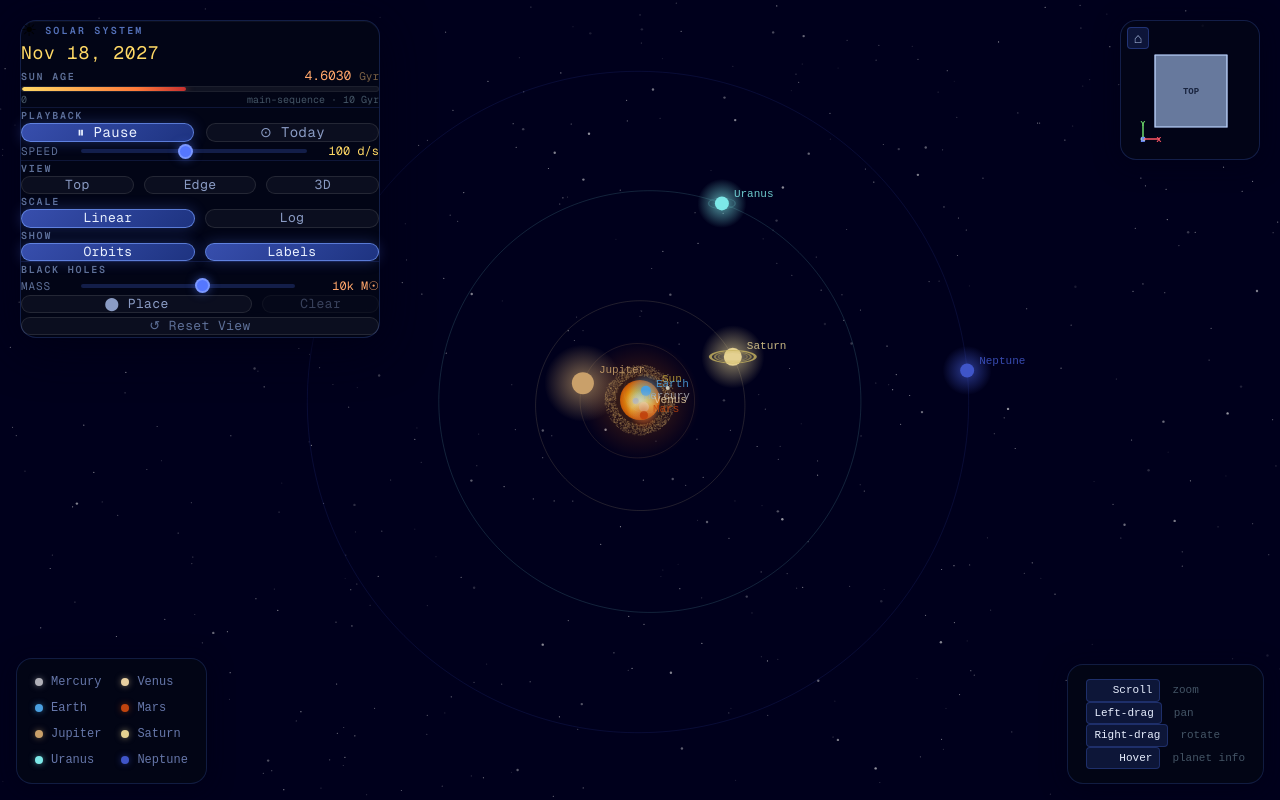
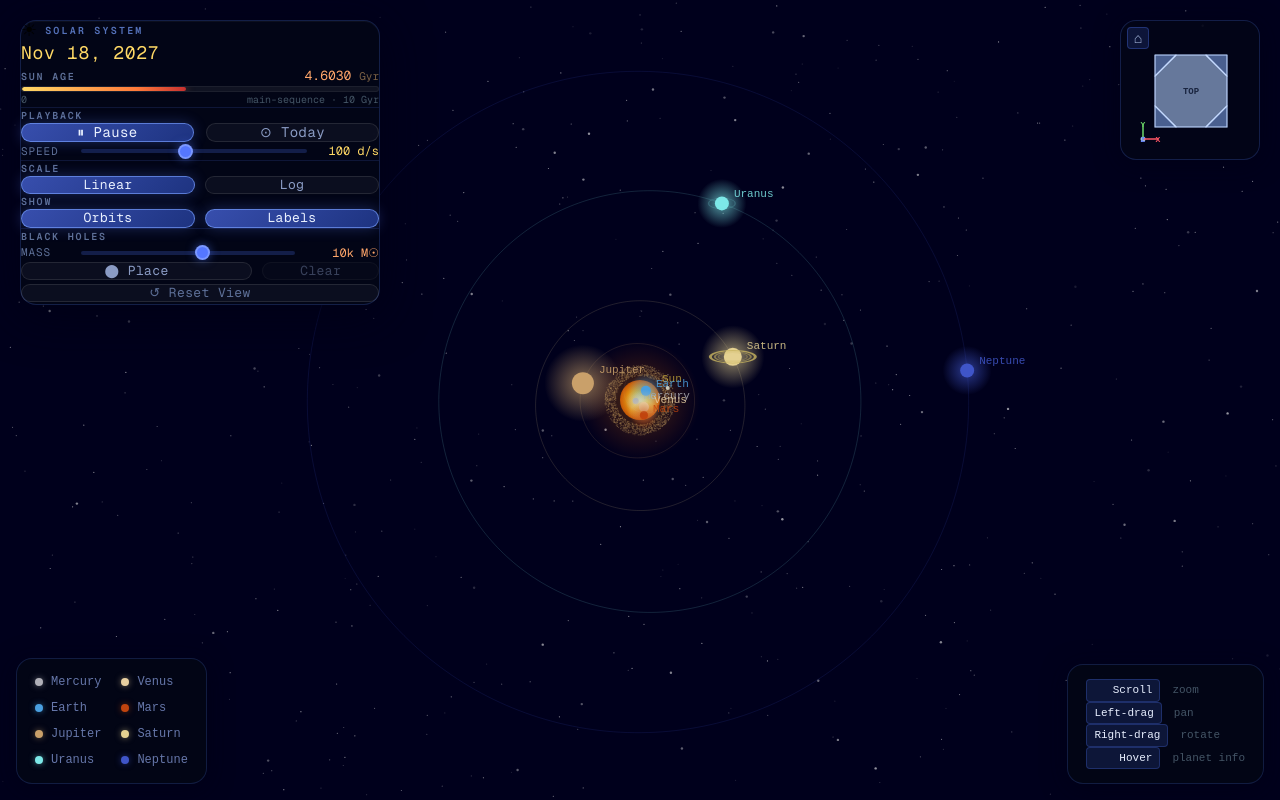
Before and after one commit to kwanlokto/solar-system-simulation, a Next.js app: page / in a window 1280 px wide. Built offline with nearby package versions, Linux system fonts and the light colour scheme.

Commit message:
clean up

```diff
--- a/src/components/ControlPanel.tsx
+++ b/src/components/ControlPanel.tsx
@@ -60,7 +60,6 @@ interface Props {
   onUpdate: (patch: Partial<SimState>) => void;
   onResetView: () => void;
   onJumpToNow: () => void;
-  onSetViewAngle: (az: number, el: number) => void;
   onTogglePlaceBH: () => void;
   onClearBlackHoles: () => void;
 }
@@ -68,7 +67,7 @@ interface Props {
 export default function ControlPanel({
   state, dateStr, sunAgeGyr, sunProgress, blackHoleCount, placingBH,
   bhMassExp, onBhMassExpChange,
-  onUpdate, onResetView, onJumpToNow, onSetViewAngle,
+  onUpdate, onResetView, onJumpToNow,
   onTogglePlaceBH, onClearBlackHoles,
 }: Props) {
   return (
@@ -154,24 +153,6 @@ export default function ControlPanel({
 
       <div className="border-t border-[rgba(80,120,255,0.15)] mb-6" />
 
-      {/* View */}
-      <div className={SECTION_LABEL}>View</div>
-      <div className="flex gap-2.5 mb-5">
-        {([
-          ['Top',  () => onSetViewAngle(0, 0)],
-          ['Edge', () => onSetViewAngle(0, Math.PI / 2)],
-          ['3D',   () => onSetViewAngle(Math.PI / 5, Math.PI / 4)],
-        ] as [string, () => void][]).map(([label, handler]) => (
-          <button
-            key={label}
-            onClick={handler}
-            className={btn(false, 'flex-1 py-3 text-[13px]')}
-          >
-            {label}
-          </button>
-        ))}
-      </div>
-
       <div className={SECTION_LABEL}>Scale</div>
       <div className="flex gap-2.5 mb-5">
         <button
--- a/src/components/OrientationGizmo.tsx
+++ b/src/components/OrientationGizmo.tsx
@@ -11,31 +11,109 @@ interface Props {
 
 const SIZE = 140;
 const CENTER = SIZE / 2;
-const CUBE_R = 36; // cube half-extent in screen px
+const RADIUS = 36;
+const XI = Math.sqrt(2) - 1; // truncation factor: ≈ 0.414
 
-// 8 cube vertices at (±1, ±1, ±1).
-const VERTS: [number, number, number][] = [
-  [-1, -1, -1], [ 1, -1, -1], [ 1,  1, -1], [-1,  1, -1],
-  [-1, -1,  1], [ 1, -1,  1], [ 1,  1,  1], [-1,  1,  1],
-];
-
+interface V3 { x: number; y: number; z: number; }
 interface FaceDef {
-  v: [number, number, number, number]; // vertex indices, CCW from outside
-  normal: [number, number, number];
+  vIdx: number[];
+  center: V3;
   label: string;
-  /** target [rotAz, rotEl] when this face is clicked */
   target: [number, number];
+  kind: 'oct' | 'tri';
 }
 
-// Convention: TOP=+Z, BOTTOM=-Z, RIGHT=+X, LEFT=-X, BACK=+Y, FRONT=-Y
-const FACES: FaceDef[] = [
-  { v: [4, 5, 6, 7], normal: [0, 0,  1], label: 'TOP',    target: [0,             0] },
-  { v: [3, 2, 1, 0], normal: [0, 0, -1], label: 'BOTTOM', target: [0,             Math.PI] },
-  { v: [5, 1, 2, 6], normal: [ 1, 0, 0], label: 'RIGHT',  target: [ Math.PI / 2,  Math.PI / 2] },
-  { v: [0, 4, 7, 3], normal: [-1, 0, 0], label: 'LEFT',   target: [-Math.PI / 2,  Math.PI / 2] },
-  { v: [7, 6, 2, 3], normal: [0,  1, 0], label: 'BACK',   target: [Math.PI,       Math.PI / 2] },
-  { v: [4, 0, 1, 5], normal: [0, -1, 0], label: 'FRONT',  target: [0,             Math.PI / 2] },
+// (az, el) such that the camera looks at origin from direction (cx, cy, cz).
+function dirToView(cx: number, cy: number, cz: number): [number, number] {
+  const r = Math.hypot(cx, cy, cz);
+  const el = Math.acos(cz / r);
+  const az = Math.atan2(cx, -cy);
+  return [az, el];
+}
+
+// Build truncated-cube geometry once (24 verts, 6 octagonal + 8 triangular faces).
+const SHAPE: { verts: V3[]; faces: FaceDef[] } = (() => {
+  const verts: V3[] = [];
+  const pushUnique = (v: V3): number => {
+    for (let i = 0; i < verts.length; i++) {
+      const w = verts[i];
+      if (Math.abs(w.x - v.x) < 1e-6 && Math.abs(w.y - v.y) < 1e-6 && Math.abs(w.z - v.z) < 1e-6) {
+        return i;
+      }
+    }
+    verts.push(v);
+    return verts.length - 1;
+  };
+  for (const sx of [-1, 1]) for (const sy of [-1, 1]) for (const sz of [-1, 1]) {
+    pushUnique({ x: sx * XI, y: sy,      z: sz      });
+    pushUnique({ x: sx,      y: sy * XI, z: sz      });
+    pushUnique({ x: sx,      y: sy,      z: sz * XI });
+  }
+
+  const faces: FaceDef[] = [];
+
+  // 6 octagons (cardinal directions)
+  type Axis = 'x' | 'y' | 'z';
+  const octDefs: Array<[Axis, number, string]> = [
+    ['x',  1, 'RIGHT'],  ['x', -1, 'LEFT'],
+    ['y',  1, 'BACK'],   ['y', -1, 'FRONT'],
+    ['z',  1, 'TOP'],    ['z', -1, 'BOTTOM'],
   ];
+  for (const [axis, val, label] of octDefs) {
+    const matched: { idx: number; angle: number }[] = [];
+    for (let i = 0; i < verts.length; i++) {
+      const v = verts[i];
+      if (Math.abs(v[axis] - val) < 1e-6) {
+        let angle: number;
+        if (axis === 'x')      angle = Math.atan2(v.z, v.y);
+        else if (axis === 'y') angle = Math.atan2(v.x, v.z);
+        else                   angle = Math.atan2(v.y, v.x);
+        // Flip for negative face so CCW orientation is from outside the shape.
+        matched.push({ idx: i, angle: angle * val });
+      }
+    }
+    matched.sort((a, b) => a.angle - b.angle);
+    const center: V3 = {
+      x: axis === 'x' ? val : 0,
+      y: axis === 'y' ? val : 0,
+      z: axis === 'z' ? val : 0,
+    };
+    faces.push({
+      vIdx: matched.map(m => m.idx),
+      center,
+      label,
+      target: dirToView(center.x, center.y, center.z),
+      kind: 'oct',
+    });
+  }
+
+  // 8 triangles (corner directions)
+  for (const sx of [-1, 1] as const)
+    for (const sy of [-1, 1] as const)
+      for (const sz of [-1, 1] as const) {
+        const center: V3 = { x: sx, y: sy, z: sz };
+        const matched: number[] = [];
+        for (let i = 0; i < verts.length; i++) {
+          const v = verts[i];
+          if (Math.sign(v.x) !== sx || Math.sign(v.y) !== sy || Math.sign(v.z) !== sz) continue;
+          // Corner verts: exactly one coordinate has magnitude XI (the others are 1).
+          const small =
+            (Math.abs(Math.abs(v.x) - XI) < 1e-6 ? 1 : 0) +
+            (Math.abs(Math.abs(v.y) - XI) < 1e-6 ? 1 : 0) +
+            (Math.abs(Math.abs(v.z) - XI) < 1e-6 ? 1 : 0);
+          if (small === 1) matched.push(i);
+        }
+        faces.push({
+          vIdx: matched,
+          center,
+          label: '',
+          target: dirToView(center.x, center.y, center.z),
+          kind: 'tri',
+        });
+      }
+
+  return { verts, faces };
+})();
 
 function project(
   x: number, y: number, z: number,
@@ -56,35 +134,41 @@ function project(
 export default function OrientationGizmo({ rotAz, rotEl, onSetViewAngle, onResetView }: Props) {
   const [hover, setHover] = useState<string | null>(null);
 
-  // Project all 8 cube vertices once.
   const projVerts = useMemo(
-    () => VERTS.map(([x, y, z]) => project(x, y, z, rotAz, rotEl, CENTER, CENTER, CUBE_R)),
+    () => SHAPE.verts.map(v => project(v.x, v.y, v.z, rotAz, rotEl, CENTER, CENTER, RADIUS)),
     [rotAz, rotEl],
   );
 
-  // Per-face geometry + visibility from projected normal.
   const projFaces = useMemo(() => {
-    return FACES.map(f => {
-      const n = project(f.normal[0], f.normal[1], f.normal[2], rotAz, rotEl, 0, 0, 1);
-      const verts = f.v.map(i => projVerts[i]);
-      const cx = (verts[0].sx + verts[1].sx + verts[2].sx + verts[3].sx) / 4;
-      const cy = (verts[0].sy + verts[1].sy + verts[2].sy + verts[3].sy) / 4;
-      const cd = (verts[0].depth + verts[1].depth + verts[2].depth + verts[3].depth) / 4;
-      return { ...f, verts, cx, cy, cd, visible: n.depth > 0.001 };
-    }).sort((a, b) => a.cd - b.cd); // back-to-front
+    return SHAPE.faces.map((f, idx) => {
+      const n = project(f.center.x, f.center.y, f.center.z, rotAz, rotEl, 0, 0, 1);
+      const verts = f.vIdx.map(i => projVerts[i]);
+      let sumX = 0, sumY = 0, sumD = 0;
+      for (const v of verts) { sumX += v.sx; sumY += v.sy; sumD += v.depth; }
+      const k = verts.length;
+      return {
+        ...f,
+        key: `${f.kind}-${idx}`,
+        verts,
+        cx: sumX / k,
+        cy: sumY / k,
+        cd: sumD / k,
+        visible: n.depth > 0.02,
+      };
+    }).sort((a, b) => a.cd - b.cd);
   }, [projVerts, rotAz, rotEl]);
 
-  // Gnomon: tiny X/Y/Z axis indicator in the bottom-left of the widget.
-  const GNX = 22, GNY = SIZE - 22, GNL = 16;
+  // Gnomon at bottom-left of the widget.
+  const GNX = 22, GNY = SIZE - 22, GNL = 15;
   const gnomon = useMemo(() => {
     return ([
       ['X', '#ff5566', [1, 0, 0]],
       ['Y', '#66cc66', [0, 1, 0]],
       ['Z', '#6688ff', [0, 0, 1]],
-    ] as const).map(([label, color, [vx, vy, vz]]) => {
-      const tip = project(vx, vy, vz, rotAz, rotEl, GNX, GNY, GNL);
-      return { label, color, tip };
-    });
+    ] as const).map(([label, color, [vx, vy, vz]]) => ({
+      label, color,
+      tip: project(vx, vy, vz, rotAz, rotEl, GNX, GNY, GNL),
+    }));
   }, [rotAz, rotEl, GNX, GNY]);
 
   return (
@@ -99,21 +183,22 @@ export default function OrientationGizmo({ rotAz, rotEl, onSetViewAngle, onReset
       }}
     >
       <svg width={SIZE} height={SIZE} style={{ display: 'block' }}>
-        {/* Cube faces, back-to-front */}
         {projFaces.map(f => {
-          const isHover = hover === f.label && f.visible;
+          const isHover = hover === f.key && f.visible;
           const fill = !f.visible
-            ? 'rgba(40,60,110,0.18)'
+            ? 'rgba(40,60,110,0.12)'
             : isHover
-              ? 'rgba(150,190,255,0.85)'
+              ? 'rgba(155,195,255,0.9)'
+              : f.kind === 'tri'
+                ? 'rgba(130,165,235,0.55)'
                 : 'rgba(180,210,255,0.55)';
-          const stroke = f.visible ? 'rgba(200,220,255,0.85)' : 'rgba(120,150,220,0.35)';
+          const stroke = f.visible ? 'rgba(200,220,255,0.85)' : 'rgba(120,150,220,0.28)';
           const points = f.verts.map(v => `${v.sx.toFixed(1)},${v.sy.toFixed(1)}`).join(' ');
           return (
             <g
-              key={f.label}
+              key={f.key}
               onClick={() => f.visible && onSetViewAngle(f.target[0], f.target[1])}
-              onMouseEnter={() => f.visible && setHover(f.label)}
+              onMouseEnter={() => f.visible && setHover(f.key)}
               onMouseLeave={() => setHover(null)}
               style={{ cursor: f.visible ? 'pointer' : 'default' }}
             >
@@ -121,11 +206,11 @@ export default function OrientationGizmo({ rotAz, rotEl, onSetViewAngle, onReset
                 points={points}
                 fill={fill}
                 stroke={stroke}
-                strokeWidth={1.2}
+                strokeWidth={1.1}
                 strokeLinejoin="round"
                 pointerEvents={f.visible ? 'auto' : 'none'}
               />
-              {f.visible && (
+              {f.visible && f.label && (
                 <text
                   x={f.cx} y={f.cy + 3}
                   textAnchor="middle"
@@ -144,7 +229,9 @@ export default function OrientationGizmo({ rotAz, rotEl, onSetViewAngle, onReset
 
         {/* Gnomon hub */}
         <circle cx={GNX} cy={GNY} r={2.5} fill="#aab8d6" />
-        {gnomon.map(a => (
+        {gnomon.map(a => {
+          const fade = a.tip.depth < 0 ? 0.45 : 1;
+          return (
             <g key={a.label}>
               <line
                 x1={GNX} y1={GNY}
@@ -152,7 +239,7 @@ export default function OrientationGizmo({ rotAz, rotEl, onSetViewAngle, onReset
                 stroke={a.color}
                 strokeWidth={1.6}
                 strokeLinecap="round"
-              opacity={a.tip.depth >= 0 ? 1 : 0.45}
+                opacity={fade}
               />
               <text
                 x={a.tip.sx} y={a.tip.sy + 3}
@@ -161,15 +248,16 @@ export default function OrientationGizmo({ rotAz, rotEl, onSetViewAngle, onReset
                 fill={a.color}
                 fontFamily="monospace"
                 fontWeight="bold"
-              opacity={a.tip.depth >= 0 ? 1 : 0.55}
+                opacity={fade}
               >
                 {a.label}
               </text>
             </g>
-        ))}
+          );
+        })}
       </svg>
 
-      {/* Home button — snaps back to default top-down view */}
+      {/* Home button — snaps back to default top-down zoom-1 view */}
       <button
         onClick={onResetView}
         title="Reset view"
--- a/src/components/SolarSystem.tsx
+++ b/src/components/SolarSystem.tsx
@@ -701,7 +701,6 @@ export default function SolarSystem() {
         onUpdate={updateState}
         onResetView={resetView}
         onJumpToNow={jumpToNow}
-        onSetViewAngle={setViewAngle}
         onTogglePlaceBH={togglePlaceBH}
         onClearBlackHoles={clearBlackHoles}
       />
```
Lines whose indentation alone changed are shown as unchanged.
